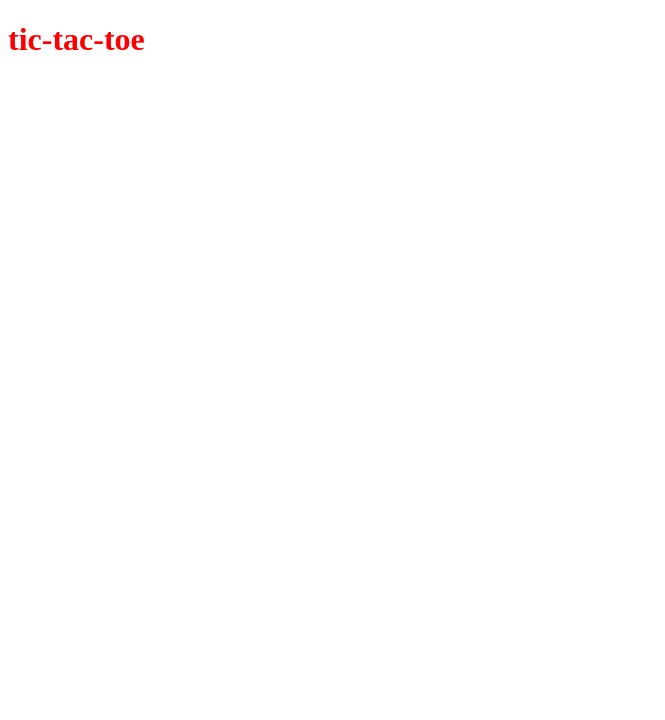
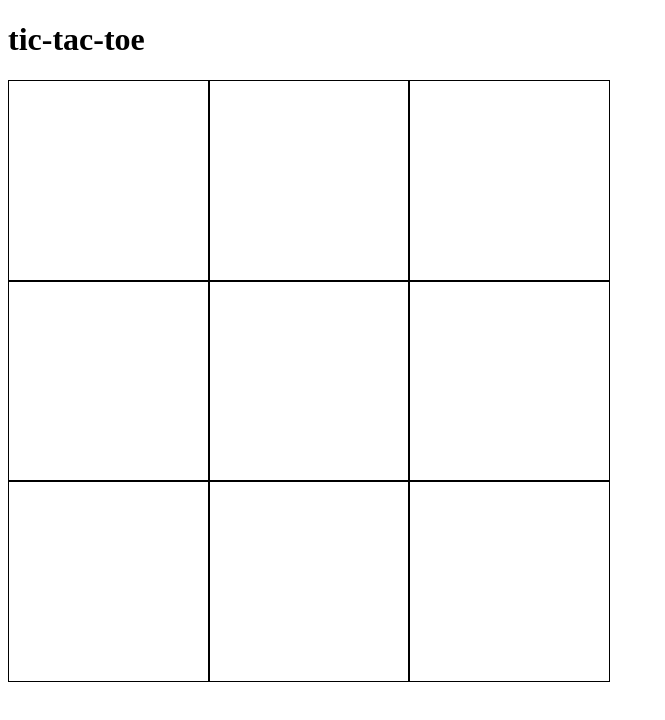
Before and after one commit to FShibukawa/tic-tac-toe, a plain HTML site: page index.html in a window 1280 px wide. Shown: the whole page, without its empty margins (0-665 px from the left). Drawn offline with Linux system fonts and the light colour scheme.

Commit message:
cell creation, click event added

```diff
--- a/index.html
+++ b/index.html
@@ -10,5 +10,8 @@
 </head>
 <body>
     <h1>tic-tac-toe</h1>
+    <main>
+
+    </main>
 </body>
 </html>
--- a/main.js
+++ b/main.js
@@ -1 +1,33 @@
-console.log("ola mundo")
+let counter = 0
+const main = document.querySelector("main")
+const cells = createLine(3).flatMap(y => createLine(3).map(x => {
+    const cell = document.createElement("div")
+    cell.classList.toggle("cell")
+    // cell.classList.toggle("x"+j)
+    // cell.classList.toggle("y"+i)
+    cell.addEventListener("click", click)
+    main.appendChild(cell)
+    return {cell, x, y}
+}))
+
+console.log(cells)
+
+function click(event) {
+    const src = event.srcElement
+    if (src.classList.contains("select")) {
+        return
+    }
+    src.classList.toggle("select")
+    src.innerHTML = counter % 2 === 0 ? "X" : "O"
+    counter++
+    cells.forEach(cell => console.log(cell.x,cell.y,cell.cell.innerHTML, cell.cell === src))
+}
+
+// const cells = document.querySelectorAll(".cell")
+function createLine(size) {
+    return [...Array(size).keys()]
+}
+
+function handleClick(event) {
+    return click(event)
+}
--- a/styles.css
+++ b/styles.css
@@ -1,3 +1,18 @@
-h1 {
-    color: red;
+.cell {
+    border: 1px solid black;
+    height: 200px;
+    width: 200px;
 }
+
+main {
+    display: grid;
+    grid-template:
+    "c1 c2 c3" 200px
+    "c4 c5 c6" 200px
+    "c7 c8 c9" 200px /
+    200px 200px 200px;
+}
+
+.cell.select {
+    background-color: gray;
+}
```
